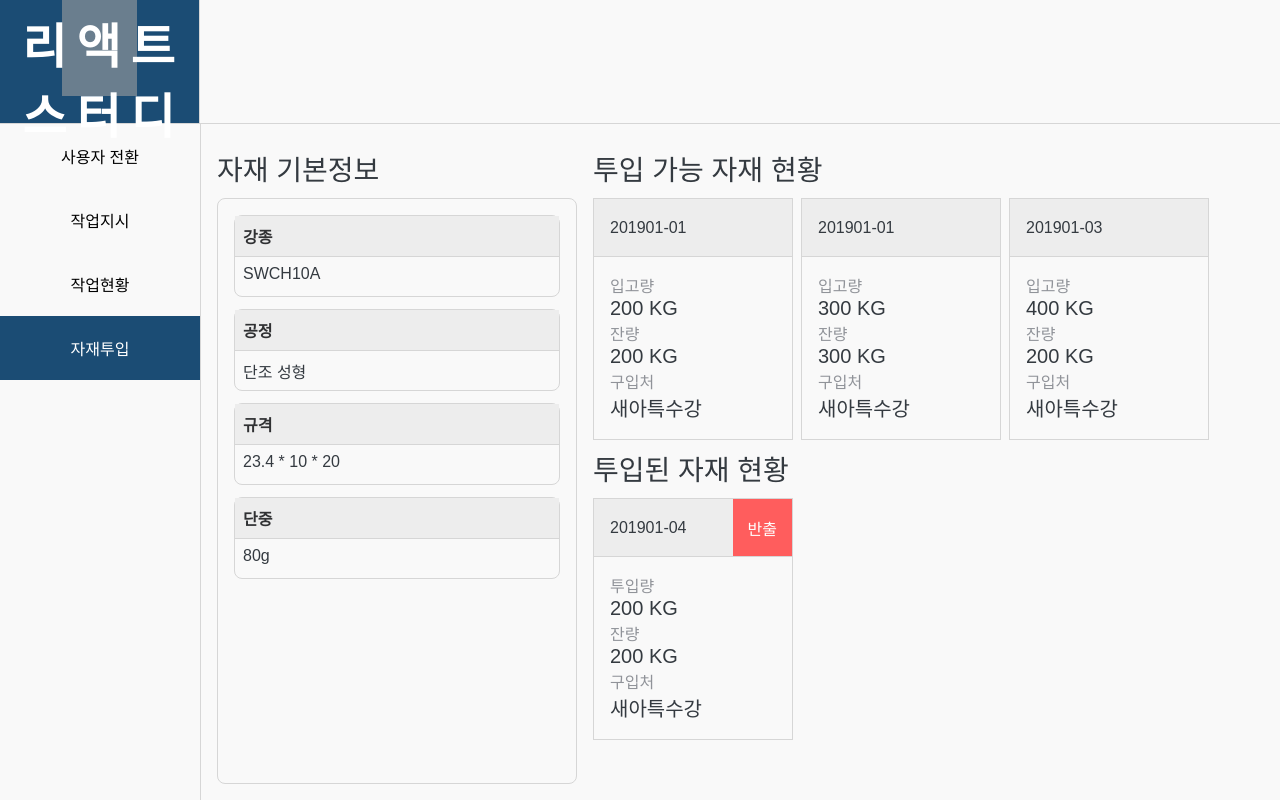
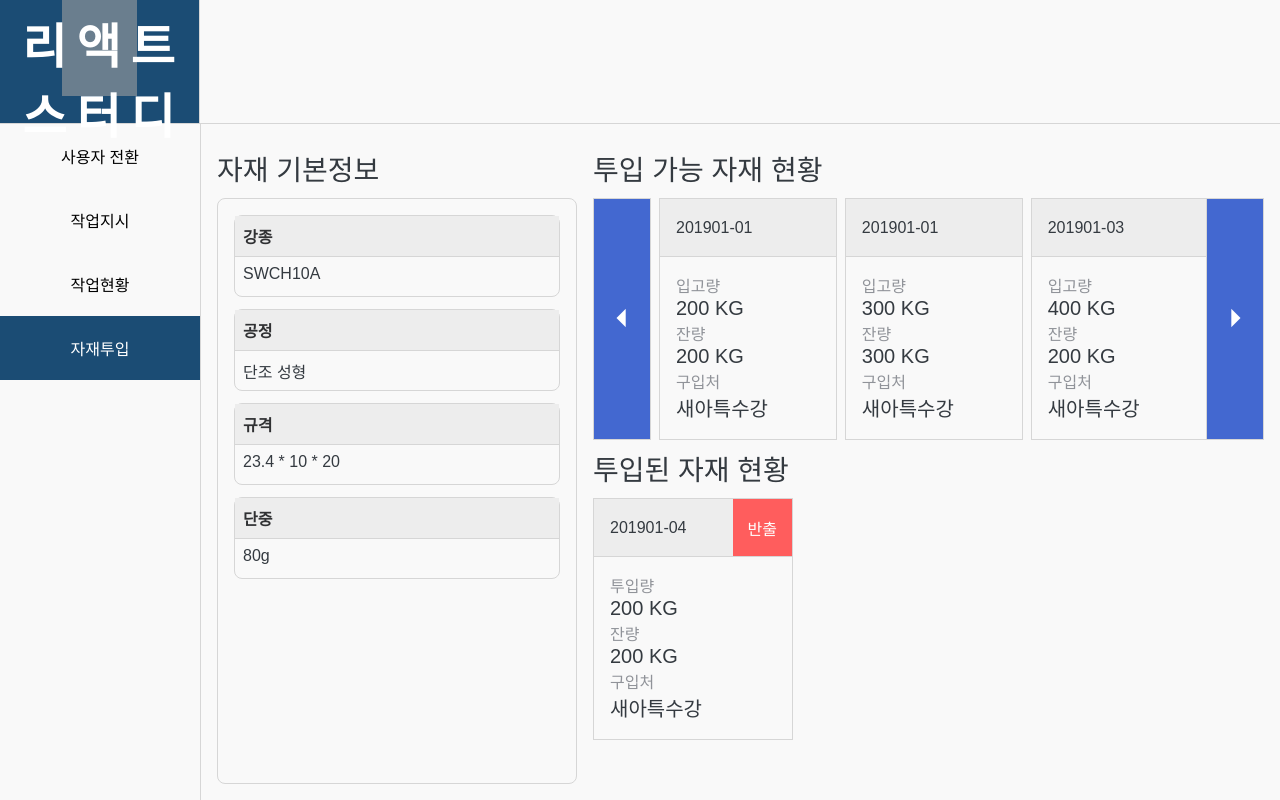
Before and after one commit to junyunga/react-study, a React (Create React App) app: page /product/material-insert in a window 1280 px wide. Built offline with nearby package versions, Linux system fonts and the light colour scheme; grey boxes are pictures that could not be loaded.

Commit message:
slide 레이아웃 잡기
자재투입 메뉴에 1차 적용

```diff
--- a/src/components/material-insert/index.js
+++ b/src/components/material-insert/index.js
@@ -1,6 +1,7 @@
 import React, {Component} from 'react';
 import MaterialInfoCard from './material-info-card';
 import MaterialInsertCard from './material-insert-card';
+import Slide from 'core/components/slide/';
 import './index.scss';
 
 class MaterialInsert extends Component {
@@ -76,7 +77,9 @@ class MaterialInsert extends Component {
                             투입 가능 자재 현황
                         </div>
                         <div className="available-content row">
-                            {availableCards}
+                            <Slide>
+                                {availableCards}
+                            </Slide>
                         </div>
                     </div>
                     <div className="inserted-list">
--- /dev/null
+++ b/src/core/components/slide/index.js
@@ -0,0 +1,48 @@
+import React, {Component, Fragment} from 'react';
+import './index.scss';
+
+class Slide extends Component {
+    constructor(props) {
+        super(props);
+        this.state = {
+            pageSize: this.props.pageSize || 3,
+            direction: this.props.direction || 'horizontal',
+        }
+    }
+
+    render() {
+        let contents;
+        if (this.state.direction === 'horizontal') {
+            contents =
+                <Fragment>
+                    <div className="horizontal-controls">
+                        <button type="button" className="control-button">
+                            <i className="material-icons">
+                                arrow_left
+                            </i>
+                        </button>
+                    </div>
+                    <div className="slide-content">
+                        {this.props.children}
+                    </div>
+                    <div className="horizontal-controls">
+                        <button type="button" className="control-button">
+                            <i className="material-icons">
+                                arrow_right
+                            </i>
+                        </button>
+                    </div>
+                </Fragment>;
+        } else {
+            contents = <div>수평은 준비중</div>;
+        }
+
+        return (
+            <div className={`slide ${this.state.direction === 'horizontal' ? 'horizontal' : 'vertical'}`}>
+                {contents}
+            </div>
+        );
+    }
+}
+
+export default Slide;
--- /dev/null
+++ b/src/core/components/slide/index.scss
@@ -0,0 +1,42 @@
+@import 'core/scss/index.scss';
+
+.slide {
+  &.horizontal {
+    flex: 1 1 auto;
+    display: flex;
+    flex-direction: row;
+
+    .horizontal-controls {
+      flex: 0 0 5%;
+
+      &:first-child {
+        margin-right: 8px;
+      }
+
+      &:last-child {
+        margin-left: 8px;
+      }
+      .control-button {
+        width: 100%;
+        height: 100%;
+        background-color: $accent-primary-color;
+        border: 1px solid $default-border;
+
+        &:active {
+          background-color: $accent-active-color;
+        }
+        .material-icons {
+          color: $basic-color;
+          font-size: 44px;
+        }
+      }
+    }
+
+    .slide-content {
+      flex: 1 1 auto;
+      display: flex;
+      flex-direction: row;
+
+    }
+  }
+}
```
